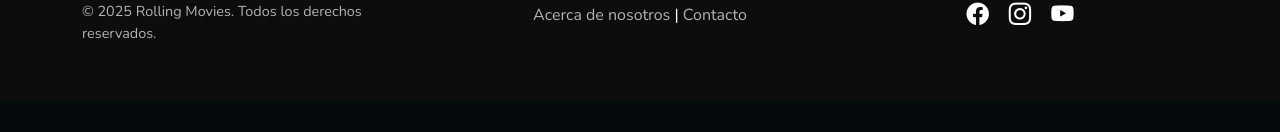
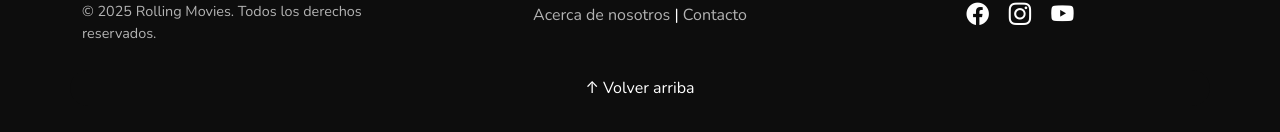
Before and after one commit to basiliomartinez/ProyectoRollingMovies, a React (Vite) app: page / in a window 1280 px wide. Shown: the part 2137-2269 px from the top of the page. Before the commit the page ends 2237 px from the top, so only its background shows below. Built offline with nearby package versions, Linux system fonts and the light colour scheme.

Commit message:
agregue boton

```diff
--- a/src/components/shared/Footer.jsx
+++ b/src/components/shared/Footer.jsx
@@ -24,6 +24,10 @@
             <i className="bi bi-instagram"></i>
             <i className="bi bi-youtube"></i>
           </Col>
+          <button className="btn-top" onClick={() => window.scrollTo({top: 0, behavior: 'smooth'})}>
+  ↑ Volver arriba
+</button>
+
         </Row>
       </Container>
     </footer>
--- a/src/components/shared/footer.css
+++ b/src/components/shared/footer.css
@@ -31,3 +31,11 @@
   transform: scale(1.2);
   color: #e50914;
 }
+.btn-top {
+  background: #0D0D0D;
+  color: white;
+  border: none;
+  padding: 6px 12px;
+  border-radius: 20px;
+  margin-top: 10px;
+}
```
